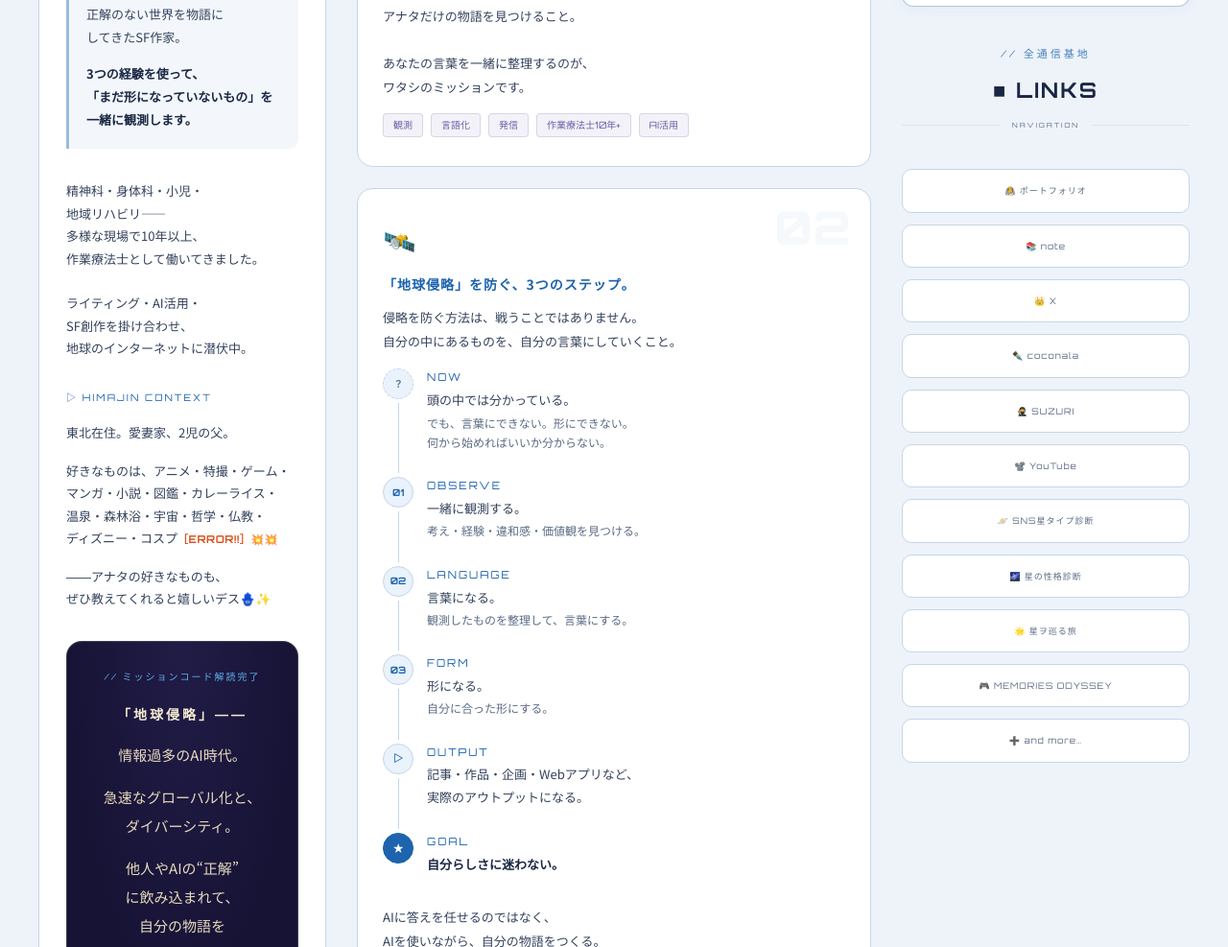
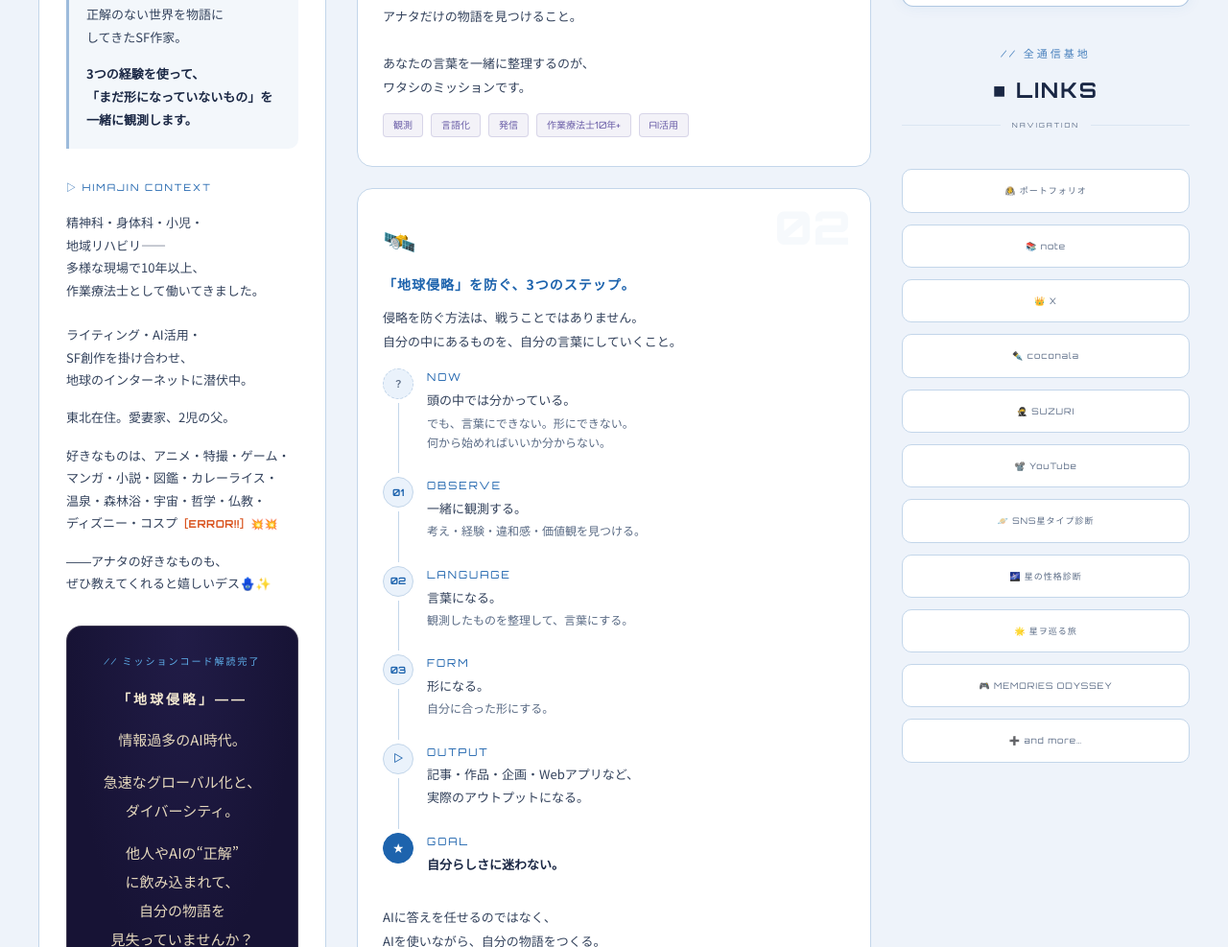
Before and after one commit to StationaryObserverNo043/mission-home, a plain HTML site: page index.html in a window 1280 px wide. Shown: the part 3544-4531 px from the top of the page at 96% size. Drawn offline with Linux system fonts and the light colour scheme; no server answers.

Commit message:
Add files via upload

```diff
--- a/index.html
+++ b/index.html
@@ -1876,6 +1876,7 @@ body { line-break: strict; overflow-wrap: break-word; word-break: auto-phrase; }
         <p class="why-close">3つの経験を<wbr>使って、<br>「まだ形になっていないもの」を<br>一緒に<wbr>観測します。</p>
       </div>
 
+      <div class="context-label">▷ HIMAJIN CONTEXT</div>
       <div class="profile-desc">
         精神科・<wbr>身体科・<wbr>小児・<wbr>地域リハビリ——<br>
         多様な<wbr>現場で<wbr>10年以上、<br>
@@ -1884,12 +1885,11 @@ body { line-break: strict; overflow-wrap: break-word; word-break: auto-phrase; }
         地球の<wbr>インターネットに<wbr>潜伏中。<wbr>
       </div>
 
-      <div class="context-label">▷ HIMAJIN CONTEXT</div>
       <div class="profile-desc">
         東北在住。<wbr>愛妻家、<wbr>2児の父。<wbr>
       </div>
       <div class="profile-desc">
-        好きなものは、<wbr>アニメ・<wbr>特撮・<wbr>ゲーム・<wbr>マンガ・<wbr>小説・<wbr>図鑑・<wbr>カレーライス・<wbr>温泉・<wbr>森林浴・<wbr>宇宙・<wbr>哲学・<wbr>仏教・<wbr>ディズニー・<span class="nowrap-unit">コスプ<span class="glitch-tag">［ERROR!!］💥💥</span></span>
+        好きなものは、<wbr>アニメ・<wbr>特撮・<wbr>ゲーム・<wbr>マンガ・<wbr>小説・<wbr>図鑑・<wbr>カレーライス・<wbr>温泉・<wbr>森林浴・<wbr>宇宙・<wbr>哲学・<wbr>仏教・<wbr>ディズニー・<span class="nowrap-unit">コスプ<span class="glitch-tag">［ERROR!!］<wbr>💥💥</span></span>
       </div>
       <div class="profile-desc">
         ――<wbr>アナタの<wbr>好きなものも、<br>
```
